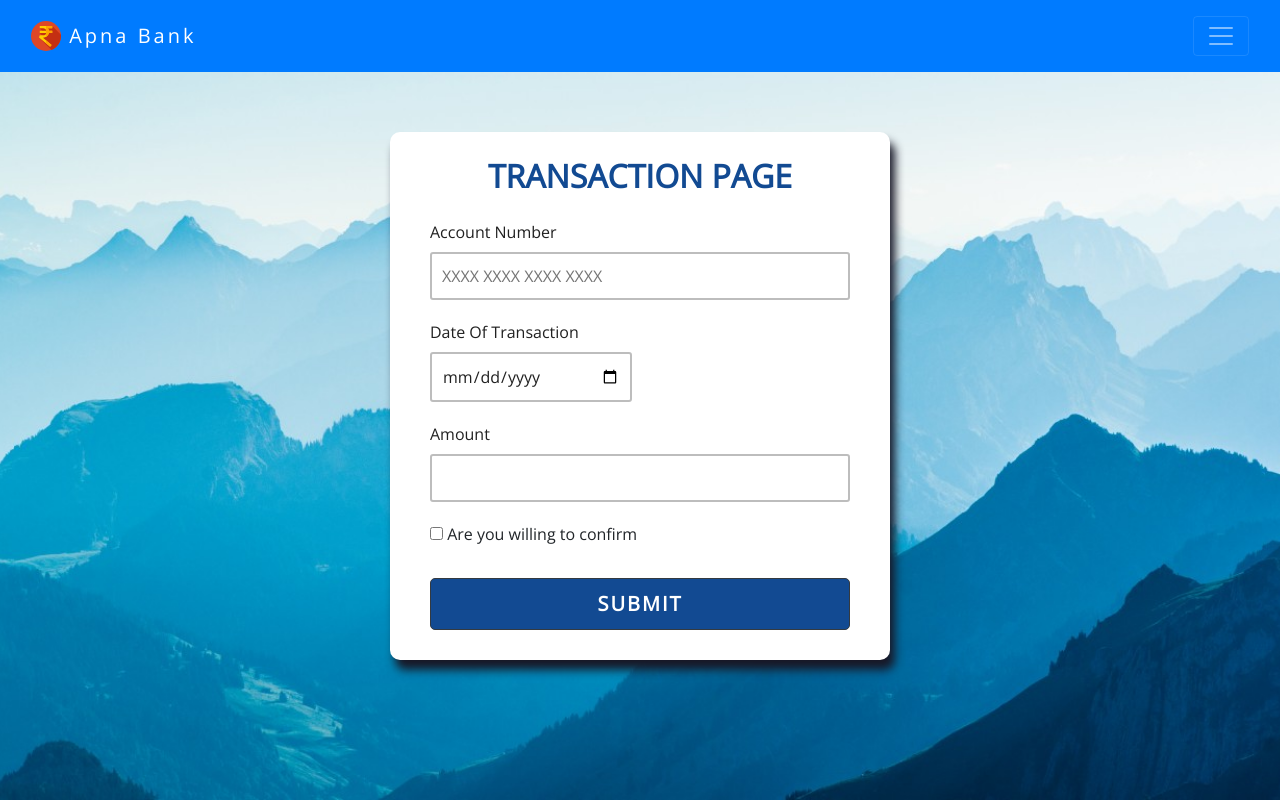
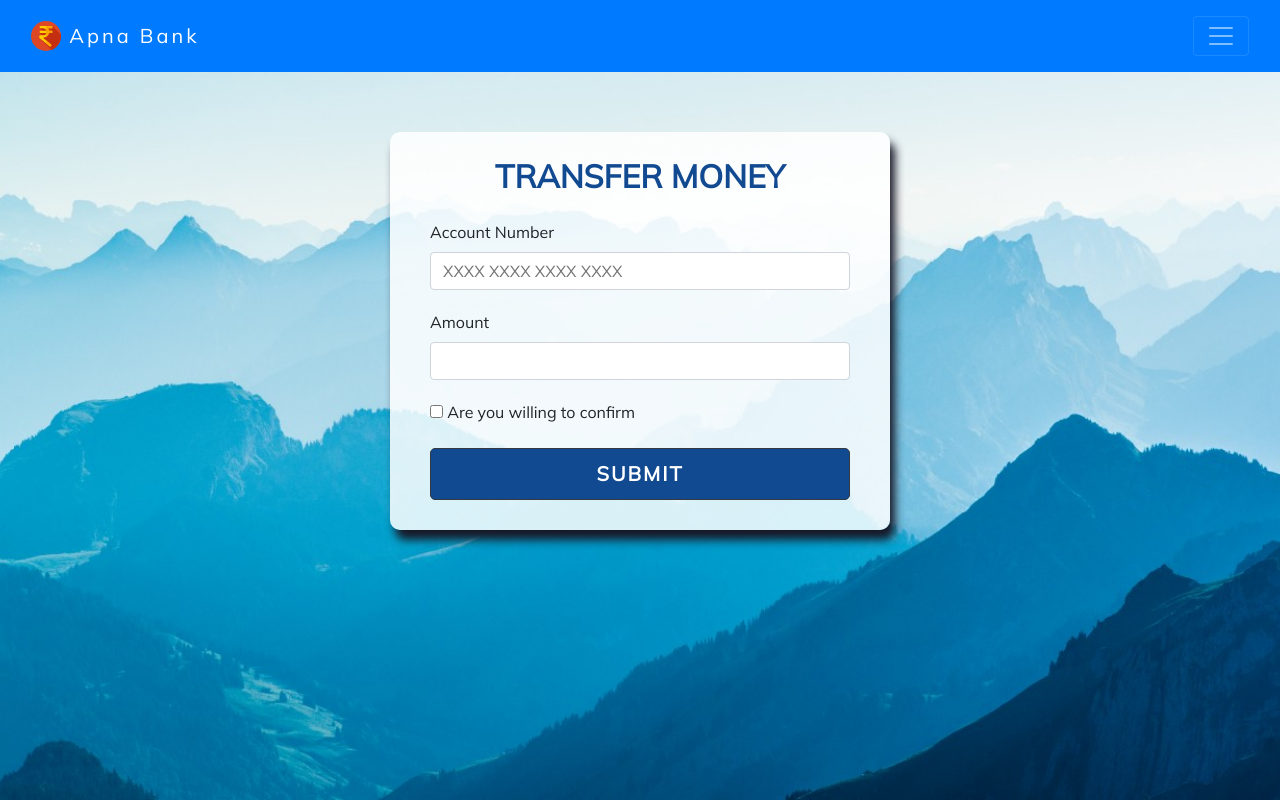
Before and after one commit to vaibhavs828/Banking_DBMS, a PHP site: page /transaction.html in a window 1280 px wide. Run offline with PHP 8.4, Linux system fonts and the light colour scheme.

Commit message:
fixed navbar issue, validation

```diff
--- a/transaction page/transaction.css
+++ b/transaction page/transaction.css
@@ -1,20 +1,43 @@
-@import url('https://fonts.googleapis.com/css?family=Open+Sans');
 
 *{
   margin: 0;
   padding: 0;
-  box-sizing: border-box;
-  outline: none;
-  font-family: 'Open Sans', sans-serif;
+}
+html{
+  height: 100%;
 }
 
 body{
-  background: url("blue.jpg") no-repeat top center;
+  font-family: 'Mulish', sans-serif;
+  background: url(blue.jpg) no-repeat center center fixed;
+  -webkit-background-size: cover;
+  -moz-background-size: cover;
+  -o-background-size: cover;
   background-size: cover;
-  /*background-color: grey;*/
-  height: 100vh;
-  font-size: 16px;
+  margin: 0;
+  padding: 0;
 }
+#nm{
+	padding-left: 0px;
+    letter-spacing: 3px;
+}
+.nav-link{
+	padding-top: 10px;
+	letter-spacing: 3px;
+}
+.dropdown-menu{
+	background-color: #007bff;
+	border: none !important;
+}
+.dropdown-item{
+	color: #70abff !important;
+	letter-spacing: 2px;
+}
+.dropdown>.dropdown-menu>a:hover {
+ 	color: #cce5ff !important;
+	background-color: transparent;
+}
+
 
 .wrapper{
   width: 100%;
@@ -25,7 +48,7 @@ body{
   max-width: 500px;
   height: auto;
   margin: 50px auto;
-  background: #fff;
+  background: #ffffffd9;
   padding: 20px 40px 30px;
   border-bottom-left-radius: 5px;
   border-bottom-right-radius: 5px;
@@ -42,7 +65,7 @@ body{
   margin-bottom: 20px;
 }
 
-.input-form{
+#input{
   margin-bottom: 20px;
 }
 
@@ -69,6 +92,7 @@ body{
     color: #212121;
     border-radius: 3px;
 }
+
 
 .input-form .section-2{
   display: flex;
@@ -110,57 +134,21 @@ body{
     font-size: 1.5em;
     margin-bottom: 15px;
   }
+
 }
 
-
-body{
-    font-family: 'Mulish', sans-serif;
+.acn{
+  display: block;
+    width: 100%;
+    height: calc(1.5em + .75rem + 2px);
+    padding: .375rem .75rem;
+    font-size: 1rem;
+    font-weight: 400;
+    line-height: 1.5;
+    color: #495057;
+    background-color: #fff;
+    background-clip: padding-box;
+    border: 1px solid #ced4da;
+    border-radius: .25rem;
+    transition: border-color .15s ease-in-out,box-shadow .15s ease-in-out;
 }
-* {
-    margin: 0;
-    padding: 0;
-}
-
-.info{
-    display: flex !important;
-    justify-content: center;
-    background-color: #2e6194;
-    color: white;
-    margin: 10px 50px 10px 50px !important;
-    border-radius: 5px;
-    height: 30px;
-    letter-spacing: 2px;
-}
-#nm{
-    padding-left: 0px;
-    letter-spacing: 3px;
-}
-.nav-link{
-    padding-top: 10px;
-    letter-spacing: 3px;
-}
-.dropdown-menu{
-    background-color: #007bff;
-    border: none !important;
-}
-.dropdown-item{
-    color: #70abff !important;
-    letter-spacing: 2px;
-}
-.dropdown>.dropdown-menu>a:hover {
-     color: #cce5ff !important;
-    background-color: transparent;
-}
-
-.btn{
-	background: #124a92;
-	color: #fff;
-	font-size: 1.25em;
-	padding: 10px 0;
-	text-align: center;
-	text-transform: uppercase;
-	border-radius: 5px;
-	cursor: pointer;
-	font-weight: bold;
-	letter-spacing: 2px;
-}
--- a/transaction page/transaction.html
+++ b/transaction page/transaction.html
@@ -1,20 +1,105 @@
-<!DOCTYPE html>
+<!doctype html>
 <html lang="en">
+
 <head>
-	<link rel="stylesheet" href="https://stackpath.bootstrapcdn.com/bootstrap/4.3.1/css/bootstrap.min.css" integrity="sha384-ggOyR0iXCbMQv3Xipma34MD+dH/1fQ784/j6cY/iJTQUOhcWr7x9JvoRxT2MZw1T" crossorigin="anonymous">
-	<meta charset="UTF-8">
-	<meta name="viewport" content="width=device-width, initial-scale=1.0">
-	<title>Transaction Page</title>
+    <!-- Required meta tags -->
+    <meta charset="utf-8">
+    <meta name="viewport" content="width=device-width, initial-scale=1, shrink-to-fit=no">
+
+    <!-- Bootstrap CSS -->
+    <link rel="stylesheet" href="https://cdn.jsdelivr.net/npm/bootstrap@4.5.3/dist/css/bootstrap.min.css"
+        integrity="sha384-TX8t27EcRE3e/ihU7zmQxVncDAy5uIKz4rEkgIXeMed4M0jlfIDPvg6uqKI2xXr2" crossorigin="anonymous">
+
+
+    <!--Google Font-->
+    <link href="https://fonts.googleapis.com/css2?family=Mulish&display=swap" rel="stylesheet">
+
+    <!--External CSS-->
     <link rel="stylesheet" href="transaction.css">
+    <title>Transaction</title>
+    <link rel="icon" type="image/png" href="navicon.svg">
+
+
+    <script src="https://code.jquery.com/jquery-3.5.1.slim.min.js"
+        integrity="sha256-4+XzXVhsDmqanXGHaHvgh1gMQKX40OUvDEBTu8JcmNs=" crossorigin="anonymous"></script>
+    <!--External JS-->
+    <script src="transaction.js"></script>
 </head>
+
 <body>
-	<!-- Image and text for navbar-->
-    <!--<nav class="navbar navbar-dark bg-primary p-3">
-        <a class="navbar-brand" href="#" id="nm">
-            <img src="navicon.svg" width="30" height="30" class="d-inline-block align-top" alt="" loading="lazy">
-            Apna Bank
-        </a>
-    </nav>-->
+    <!--
+<div class="wrapper">
+  <div class="container">
+    <div class="title">Transaction Page</div>
+    <form class="needs-validation" novalidate>
+    <div class="input-form">
+      <div class="section-1">
+        <div class="items">
+          <label class="label">Account Number</label>
+          <input type="text" class="input" data-mask="0000 0000 0000 0000" placeholder="XXXX XXXX XXXX XXXX">
+        </div>
+      </div>
+
+      <div class="section-2">
+        <div class="items">
+          <label class="label">Date of Transaction</label>
+          <input type="date" class="input" placeholder="DD / MM / YYYY">
+        </div>
+
+      </div>
+      <div class="section-3">
+      	<div class="items">
+      		<label class="label">Amount</label>
+          <input type="text" class="input" placeholder="">
+      	</div>
+      </div>
+    </div>
+
+  <input type="checkbox" required name="terms" id="tick" value="tick" required>
+    <label for="tick"> Are you willing to confirm</label>
+    <br><br>
+    <div class="btn" href="#">SUBMIT</div>
+
+    <div class="form-check">
+                    <input class="form-check-input" type="checkbox" value="" id="invalidCheck" required>
+                    <label class="form-check-label" for="invalidCheck">
+                        Agree to terms and conditions
+                    </label>
+                    <div class="invalid-feedback">
+                        You must agree before submitting.
+                    </div>
+                </div>
+    <button type="button" class="btn btn-dark btn-lg btn-block">SUBMIT</button>
+    </form>
+  </div>
+</div>
+
+<script src="https://cdnjs.cloudflare.com/ajax/libs/jquery/3.3.1/jquery.min.js"></script>
+	<script src="https://cdnjs.cloudflare.com/ajax/libs/jquery.mask/1.14.15/jquery.mask.js"></script>
+
+
+
+    THIS SCRIPT IS FOR CHECKING IF THE INFORMATION IS FILLED IN FORM
+    <script>
+        // Example starter JavaScript for disabling form submissions if there are invalid fields
+        (function () {
+            'use strict';
+            window.addEventListener('load', function () {
+                // Fetch all the forms we want to apply custom Bootstrap validation styles to
+                var forms = document.getElementsByClassName('needs-validation');
+                // Loop over them and prevent submission
+                var validation = Array.prototype.filter.call(forms, function (form) {
+                    form.addEventListener('submit', function (event) {
+                        if (form.checkValidity() === false) {
+                            event.preventDefault();
+                            event.stopPropagation();
+                        }
+                        form.classList.add('was-validated');
+                    }, false);
+                });
+            }, false);
+        })();
+    </script>-->
 
     <nav class="navbar navbar-dark bg-primary p-3 ">
         <div class="container-fluid">
@@ -49,48 +134,82 @@
                     <li class="nav-item">
                         <a class="nav-link" href="#">About</a>
                     </li>
+                    <li class="nav-item">
+                        <a class="nav-link" href="#">Log Out</a>
+                    </li>
                 </ul>
             </div>
         </div>
         </div>
     </nav>
 
+
     <div class="wrapper">
         <div class="container">
-    <div class="title">Transaction Page</div>
-
+            <form name="form1" class="needs-validation" novalidate onsubmit="requiredacn()">
+                <div class="title">Transfer Money</div>
                 <div class="input-form">
                     <div class="section-1">
                         <div class="items">
-          <label class="label">Account Number</label>
-          <input type="text" class="input" data-mask="0000 0000 0000 0000" placeholder="XXXX XXXX XXXX XXXX">
+                            <label for="account_number">Account Number</label>
+                            <input type="text" class="acn" name="accountNumber" id="input" data-mask="0000 0000 0000 0000" placeholder="XXXX XXXX XXXX XXXX" required>
                         </div>
                     </div>
 
-      <div class="section-2">
-        <div class="items">
-          <label class="label">Date of Transaction</label>
-          <input type="date" class="input" data-mask="00 - 00 - 0000" placeholder="DD / MM / YYYY">
-        </div>
-
-      </div>
                     <div class="section-3">
                         <div class="items">
-      		<label class="label">Amount</label>
-          <input type="text" class="input" placeholder="">
+                            <label for="amount">Amount</label>
+                            <input type="text" class="form-control" id="input" placeholder="" required>
                         </div>
                     </div>
                 </div>
 
-    <input type="checkbox" required name="terms" id="tick" value="tick">
-    <label for="tick"> Are you willing to confirm</label>
+                <input type="checkbox" required name="terms" value="tick" id="invalidCheck" required>
+                <label class="form-check-label" for="invalidCheck">
+                    Are you willing to confirm
+                </label>
+                <div class="invalid-feedback">
+                    You must confirm to proceed
+                </div>
                 <br><br>
-    <!--<div class="btn" href="#">SUBMIT</div>-->
-    <button type="button" class="btn btn-dark btn-lg btn-block">SUBMIT</button>
+
+                <button type="submit" class="btn btn-dark btn-lg btn-block">SUBMIT</button>
+                </form>
         </div>
     </div>
 
-<script src="https://cdnjs.cloudflare.com/ajax/libs/jquery/3.3.1/jquery.min.js"></script>
-	<script src="https://cdnjs.cloudflare.com/ajax/libs/jquery.mask/1.14.15/jquery.mask.js"></script>
+     <!--THIS SCRIPT IS FOR CHECKING IF THE INFORMATION IS FILLED IN FORM-->
+     <script>
+        // Example starter JavaScript for disabling form submissions if there are invalid fields
+        (function () {
+            'use strict';
+            window.addEventListener('load', function () {
+                // Fetch all the forms we want to apply custom Bootstrap validation styles to
+                var forms = document.getElementsByClassName('needs-validation');
+                // Loop over them and prevent submission
+                var validation = Array.prototype.filter.call(forms, function (form) {
+                    form.addEventListener('submit', function (event) {
+                        if (form.checkValidity() === false) {
+                            event.preventDefault();
+                            event.stopPropagation();
+                        }
+                        form.classList.add('was-validated');
+                    }, false);
+                });
+            }, false);
+        })();
+    </script>
+    <!--TILL HERE-->
+
+
+
+    <!-- jQuery and Bootstrap Bundle (includes Popper) -->
+    <script src="https://code.jquery.com/jquery-3.5.1.slim.min.js"
+        integrity="sha384-DfXdz2htPH0lsSSs5nCTpuj/zy4C+OGpamoFVy38MVBnE+IbbVYUew+OrCXaRkfj"
+        crossorigin="anonymous"></script>
+    <script src="https://cdn.jsdelivr.net/npm/bootstrap@4.5.3/dist/js/bootstrap.bundle.min.js"
+        integrity="sha384-ho+j7jyWK8fNQe+A12Hb8AhRq26LrZ/JpcUGGOn+Y7RsweNrtN/tE3MoK7ZeZDyx"
+        crossorigin="anonymous"></script>
 </body>
+
 </html>
--- /dev/null
+++ b/transaction page/transaction.js
@@ -0,0 +1,9 @@
+function requiredacn()
+{
+var empt = document.forms["form1"]["accountNumber"].value;
+if (empt == "")
+{
+alert("Please enter account number");
+return false;
+}
+}
```
Lines whose indentation alone changed are shown as unchanged.
